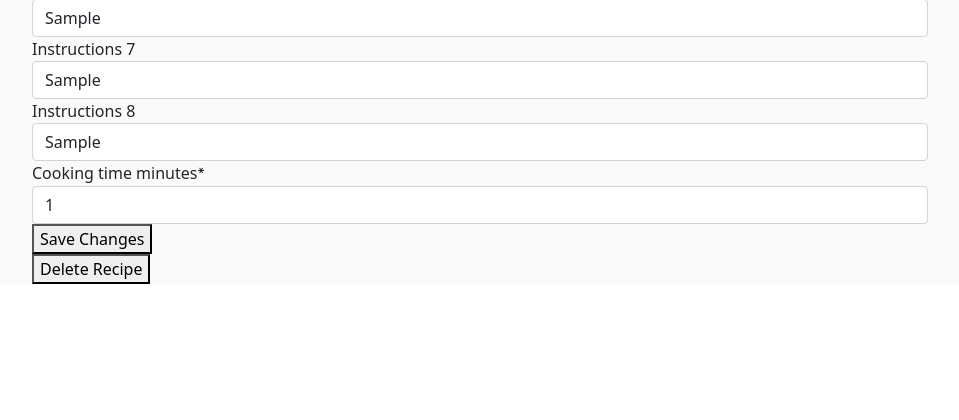
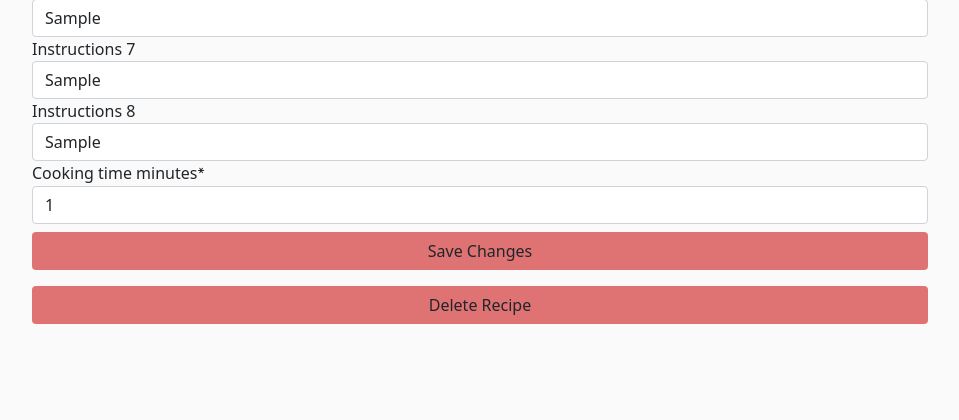
Before and after one commit to rnc-personal/ci-fullstack-pp4, a Django app: a page that uses templates/edit_recipe.html in a window 1280 px wide. Shown: the part 1549-1969 px from the top of the page, without its empty margins (160-1119 px from the left). Before the commit the page ends 1833 px from the top, so only its background shows below. Run offline with Django 3.2, Linux system fonts and the light colour scheme; a user stored in the database is signed in; tables that the repository leaves empty hold one stand-in row (values such as "Sample post"); some libraries are stand-ins or nearby versions.

Commit message:
Fix: Height/Visibility Issue with Edit Recipe Form

```diff
--- a/static/css/custom.css
+++ b/static/css/custom.css
@@ -323,6 +323,11 @@ a:hover {
     width: calc(80vw - 40px);
 }
 
+.form-inline {
+    display: flex;
+    flex-direction: column;
+}
+
 .character-link {
     position: relative;
 }
--- a/templates/edit_recipe.html
+++ b/templates/edit_recipe.html
@@ -7,16 +7,16 @@
 
 <div class="edit-recipe__form">
   <h1>Edit Recipe</h1>
-  <form method="post">
+  <form method="post" class="mb-3 form-inline">
     {% csrf_token %}
     {{ recipe_form|crispy|safe }}
-    <button type="submit">Save Changes</button>
+    <button type="submit" class="btn mt-2 accent-dark">Save Changes</button>
   </form>
 
   {% if request.user == recipe.author %}
-  <form method="post" action="{% url 'delete_recipe' slug=recipe.slug %}">
+  <form method="post" class="mb-5 form-inline" action="{% url 'delete_recipe' slug=recipe.slug %}">
     {% csrf_token %}
-    <button type="submit">Delete Recipe</button>
+    <button type="submit" class="btn mb-5 accent-dark">Delete Recipe</button>
   </form>
   {% endif %}
 </div>
```
